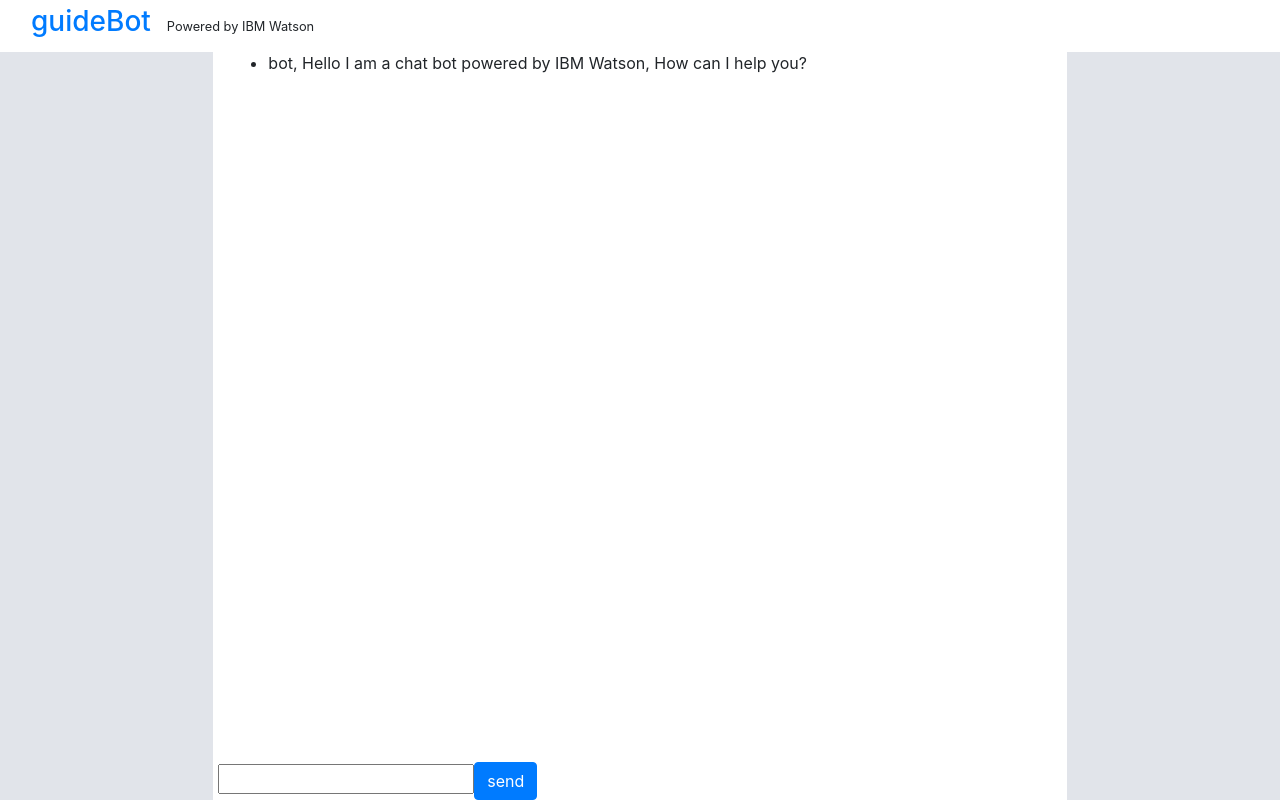
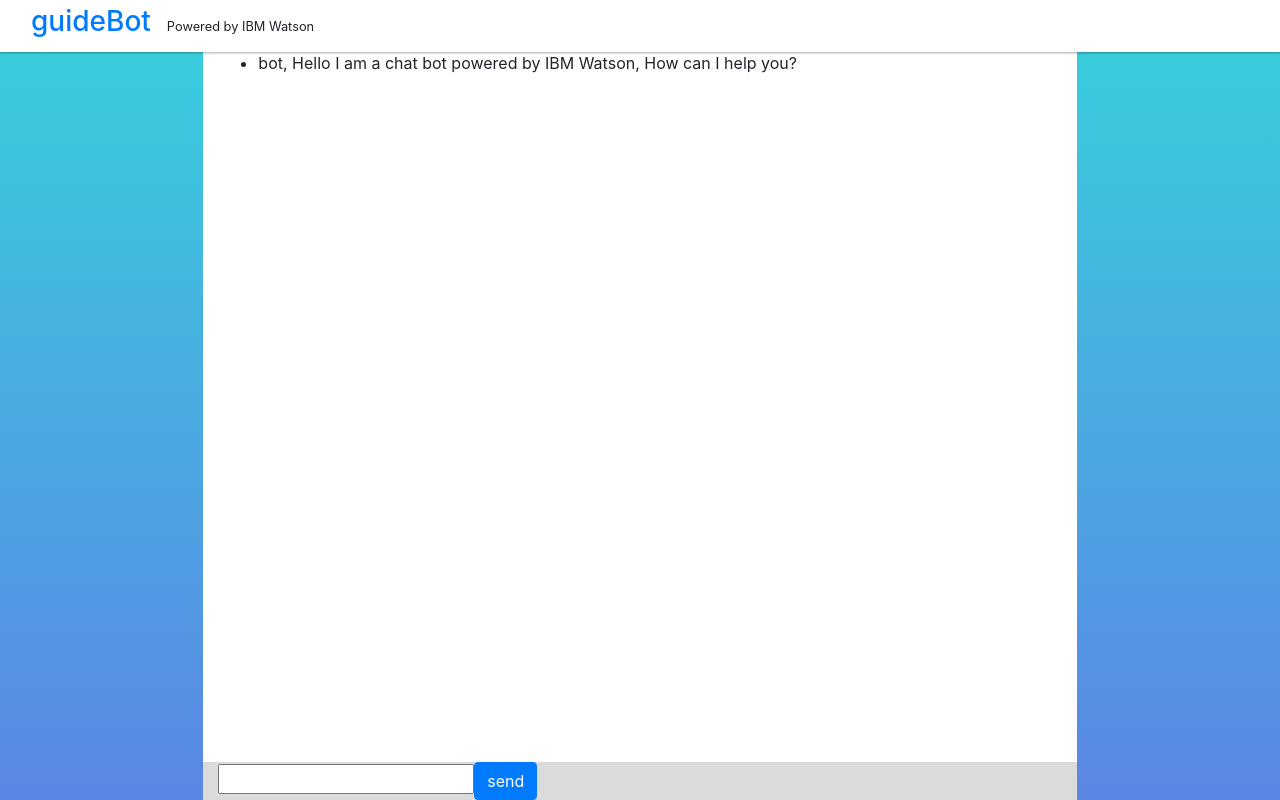
Before and after one commit to jdcarbeck/guideBot, an Angular app in the folder guideBot/: page /chat in a window 1280 px wide. Built offline with nearby package versions, Linux system fonts and the light colour scheme.

Commit message:
mad changes to chat ui

```diff
--- a/guideBot/src/app/chatpage/chatpage.component.css
+++ b/guideBot/src/app/chatpage/chatpage.component.css
@@ -1,8 +1,11 @@
+#wrapper{
+  padding:0px;
+}
 #navbarContainer {
 }
 #chatlogContainer {
   min-height:100vh;
-  background-color:#e1e4ea;
+  background-image: linear-gradient(to bottom, #36d1dc, #5b86e5);
 }
 #chatlog {
   background-color:white;
@@ -11,3 +14,10 @@
 }
 #messageContainer {
 }
+#message {
+  padding:0px;
+}
+
+#messageBar {
+  background:#dbdbdb;
+}
--- a/guideBot/src/app/chatpage/chatpage.component.html
+++ b/guideBot/src/app/chatpage/chatpage.component.html
@@ -1,4 +1,4 @@
-<div class="container-fluid">
+<div class="container-fluid" class="wrapper">
   <div class="row fixed-top" id="navbarContainer">
     <div class="col"><app-navbar></app-navbar></div>
   </div>
@@ -11,11 +11,13 @@
   </div>
   <div class="row fixed-bottom" id="messageContainer">
     <div class="col-lg-8 mx-auto" id="message">
-      <input type="text" #userMessage
-        (keyup.enter)="messageSend(userMessage.value); userMessage.value =''"
-        (blur)="messageSend(userMessage.value); userMessage.value =''"
-        ng-model="string">
-      <button class="btn btn-primary"(click)="messageSend(userMessage.value)">send</button>
+      <div class="container" id="messageBar">
+        <input type="text" #userMessage
+          (keyup.enter)="messageSend(userMessage.value); userMessage.value =''"
+          (blur)="messageSend(userMessage.value); userMessage.value =''"
+          ng-model="string">
+        <button class="btn btn-primary"(click)="messageSend(userMessage.value)">send</button>
+      </div>
     </div>
   </div>
 </div>
--- a/guideBot/src/app/homepage/homepage.component.css
+++ b/guideBot/src/app/homepage/homepage.component.css
@@ -10,7 +10,9 @@
 
 button {
   outline:none;
+  box-shadow: 0 1px 3px rgba(0,0,0,0.12), 0 1px 2px rgba(0,0,0,0.24);
 }
+
 
 #tagLine {
   display:none;
--- a/guideBot/src/app/navbar/navbar.component.css
+++ b/guideBot/src/app/navbar/navbar.component.css
@@ -7,6 +7,7 @@
 nav {
   padding-top: 0px;
   padding-bottom: 0px;
+  box-shadow: 0 1px 3px rgba(0,0,0,0.12), 0 1px 2px rgba(0,0,0,0.24);
 }
 
 span {
```
